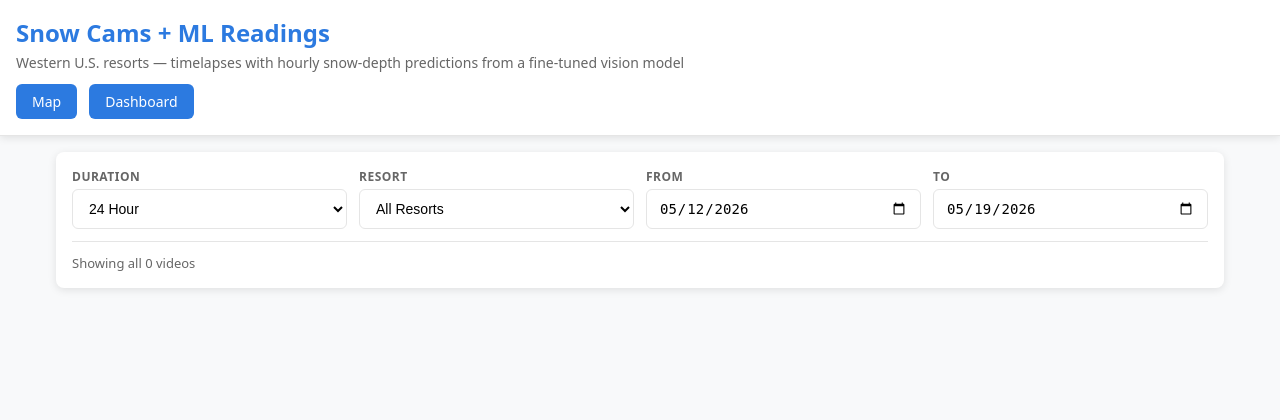
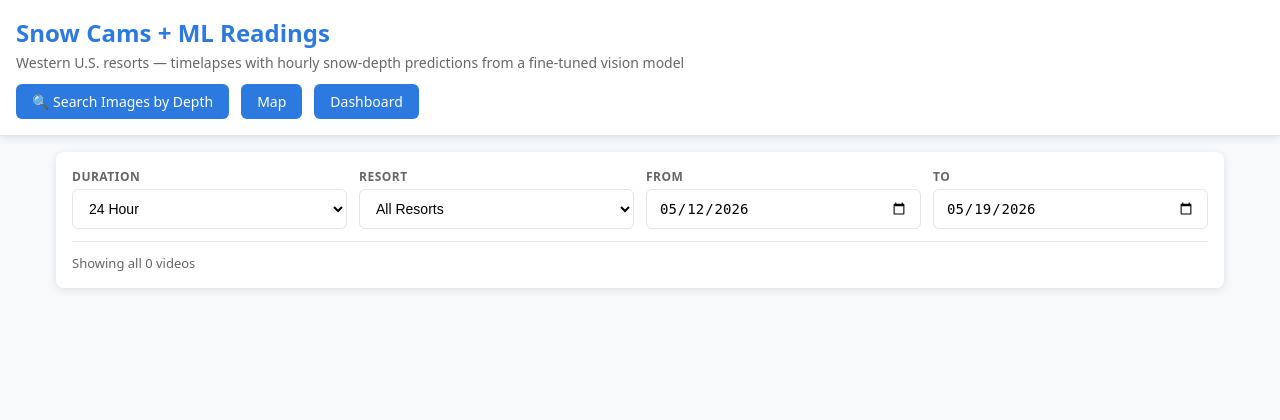
Before and after one commit to TrentMahaffey/snowhackers, a Django app: page /snowcams/ in a window 1280 px wide. Shown: the top 420 px of the page. Run offline with Django 5.2, Linux system fonts and the light colour scheme; data that the repository does not hold is empty.

Commit message:
Add prominent link from /snowcams/ to /snowcams/search/
The search page was live but undiscoverable from the timelapses
page. Adding a top-nav link surfaces the per-image ML readings.

Co-Authored-By: Claude Opus 4.7 (1M context) <noreply@anthropic.com>

```diff
--- a/snowdash/dashboard/templates/dashboard/snowcams.html
+++ b/snowdash/dashboard/templates/dashboard/snowcams.html
@@ -312,6 +312,7 @@
     <h1>Snow Cams + ML Readings</h1>
     <p>Western U.S. resorts — timelapses with hourly snow-depth predictions from a fine-tuned vision model</p>
     <div class="nav-links">
+      <a href="/snowcams/search/" class="nav-link">🔍 Search Images by Depth</a>
       <a href="/" class="nav-link">Map</a>
       <a href="/tables/" class="nav-link">Dashboard</a>
     </div>
```
